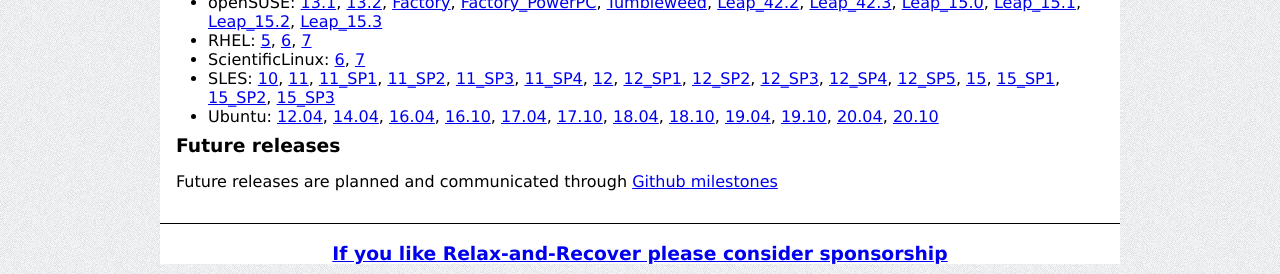
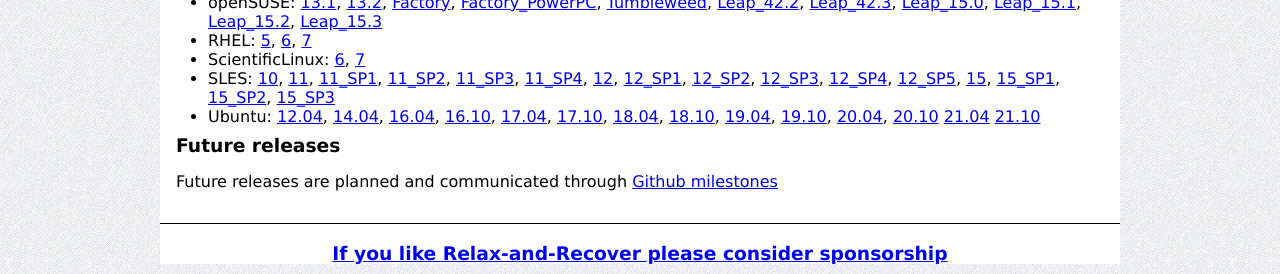
Before and after one commit to rear/rear.github.com, a Jekyll site: the page built from download/index.md, in a window 1280 px wide. Shown: the part 1206-1480 px from the top of the page. Built offline with Jekyll 4.4.1, drawn with Linux system fonts in a browser that asks for light colours; comment, search, counter and statistics services are not loaded.

Commit message:
add missing ubuntu distros with the snapshot

```diff
--- a/download/index.md
+++ b/download/index.md
@@ -167,6 +167,8 @@
     [19.10](http://download.opensuse.org/repositories/Archiving:/Backup:/Rear:/Snapshot/xUbuntu_19.10/amd64/),
     [20.04](http://download.opensuse.org/repositories/Archiving:/Backup:/Rear:/Snapshot/xUbuntu_20.04/amd64/),
     [20.10](http://download.opensuse.org/repositories/Archiving:/Backup:/Rear:/Snapshot/xUbuntu_20.10/amd64/)
+    [21.04](http://download.opensuse.org/repositories/Archiving:/Backup:/Rear:/Snapshot/xUbuntu_21.04/amd64/)
+    [21.10](http://download.opensuse.org/repositories/Archiving:/Backup:/Rear:/Snapshot/xUbuntu_21.10/amd64/)
 
 
 ### Future releases
```
